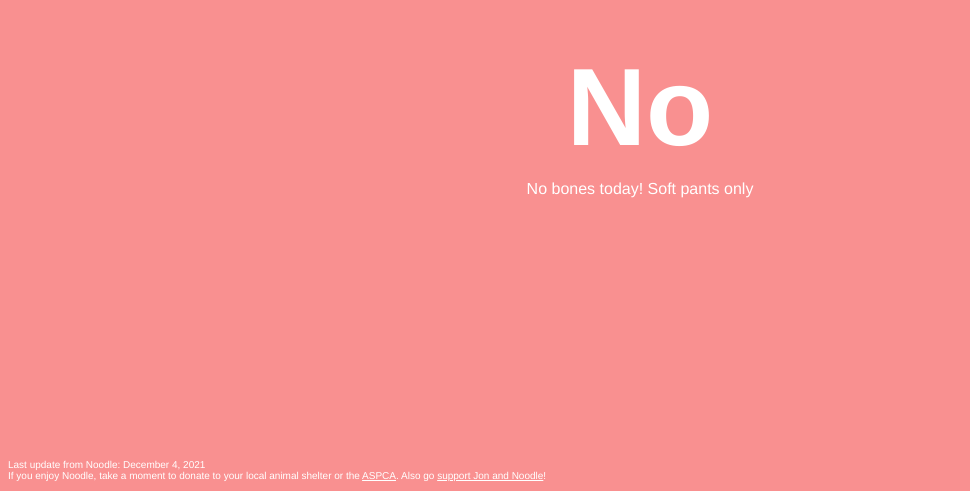
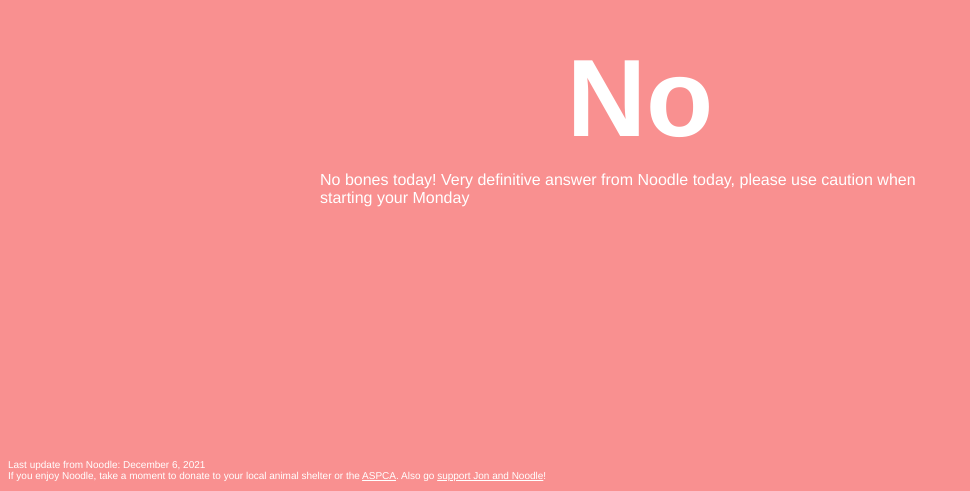
Before and after one commit to doesnoodlehavebones/doesnoodlehavebones.github.io, a plain HTML site: page index.html in a window 1280 px wide. Shown: the part 309-800 px from the top of the page, without its empty margins (0-970 px from the left). Drawn offline with Linux system fonts and the light colour scheme.

Commit message:
Very much no bones 12/6

```diff
--- a/index.html
+++ b/index.html
@@ -58,11 +58,11 @@
 <body>
     <div class="center">
       <h1>No</h1>
-      <p>No bones today! Soft pants only</p>
+      <p>No bones today! Very definitive answer from Noodle today, please use caution when starting your Monday</p>
     </div>
     <footer>
       <p style="font-size:x-small;">
-        Last update from Noodle: December 4, 2021
+        Last update from Noodle: December 6, 2021
         <br>
         If you enjoy Noodle, take a moment to donate to your local animal shelter or the
         <a href="https://secure.aspca.org/donate/donate?ms=wb_top_homepage-donate&initialms=wb_top_homepage-donate&pcode=WEBMEMBER&lpcode=WEBGUARD">ASPCA</a>.
```
